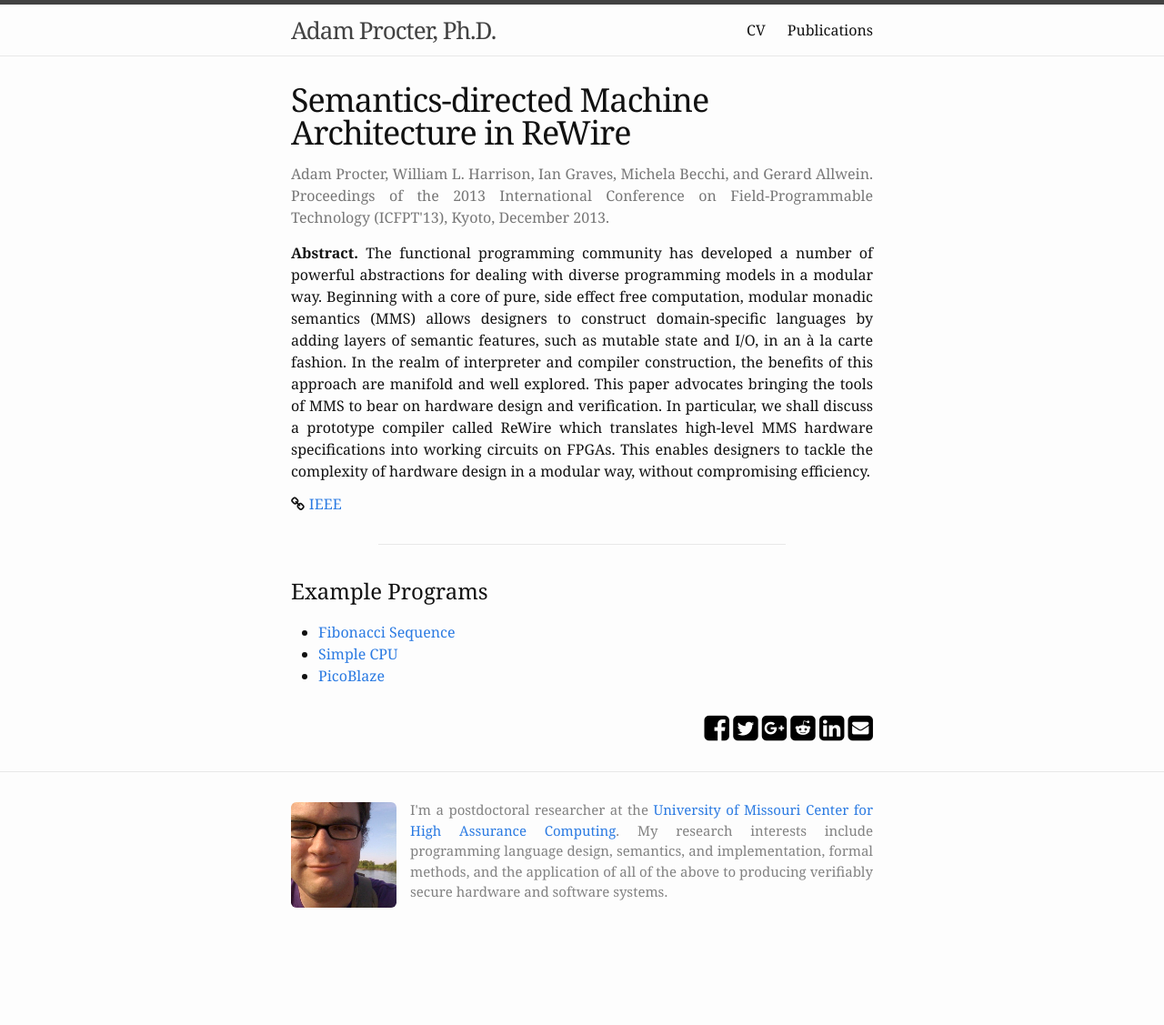
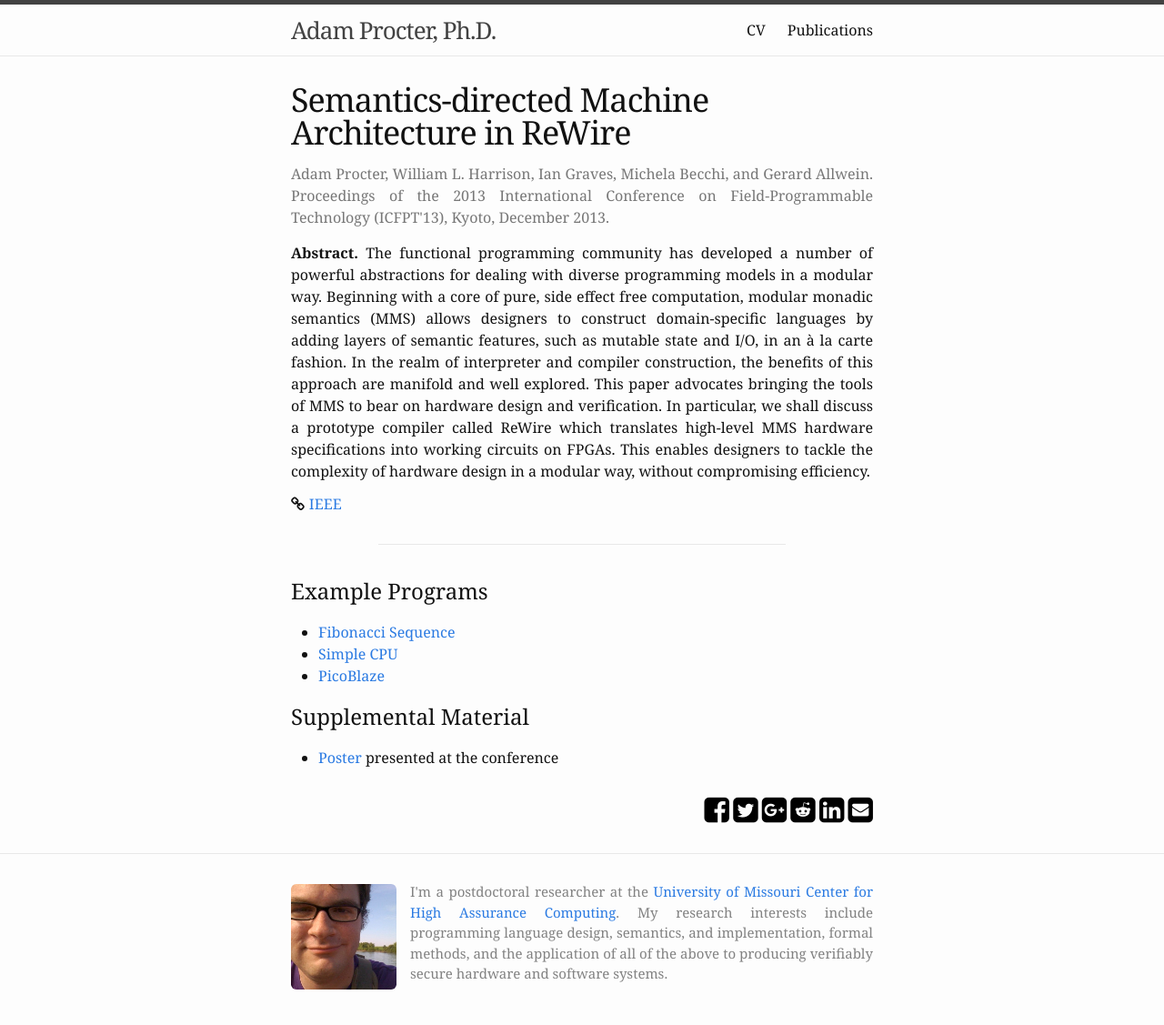
Before and after one commit to aprocter/aprocter.github.io, a Jekyll site: the page built from _publications/2013-icfpt.markdown, in a window 1280 px wide. Shown: the whole page at 91% size. Built offline with Jekyll 4.4.1, drawn with Linux system fonts in a browser that asks for light colours; nearby versions of some CDN libraries; before the commit the page ends 1037 px from its top, so only the background shows below that.

Commit message:
Adding ICFPT poster

```diff
--- a/_publications/2013-icfpt.markdown
+++ b/_publications/2013-icfpt.markdown
@@ -26,3 +26,6 @@ download-links:
 * [Fibonacci Sequence](Fibonacci.hs)
 * [Simple CPU](CPU.hs)
 * [PicoBlaze](PicoBlaze.hs)
+
+# Supplemental Material
+* [Poster](poster.pdf) presented at the conference
```
Also changed, not shown: 1 other file.
